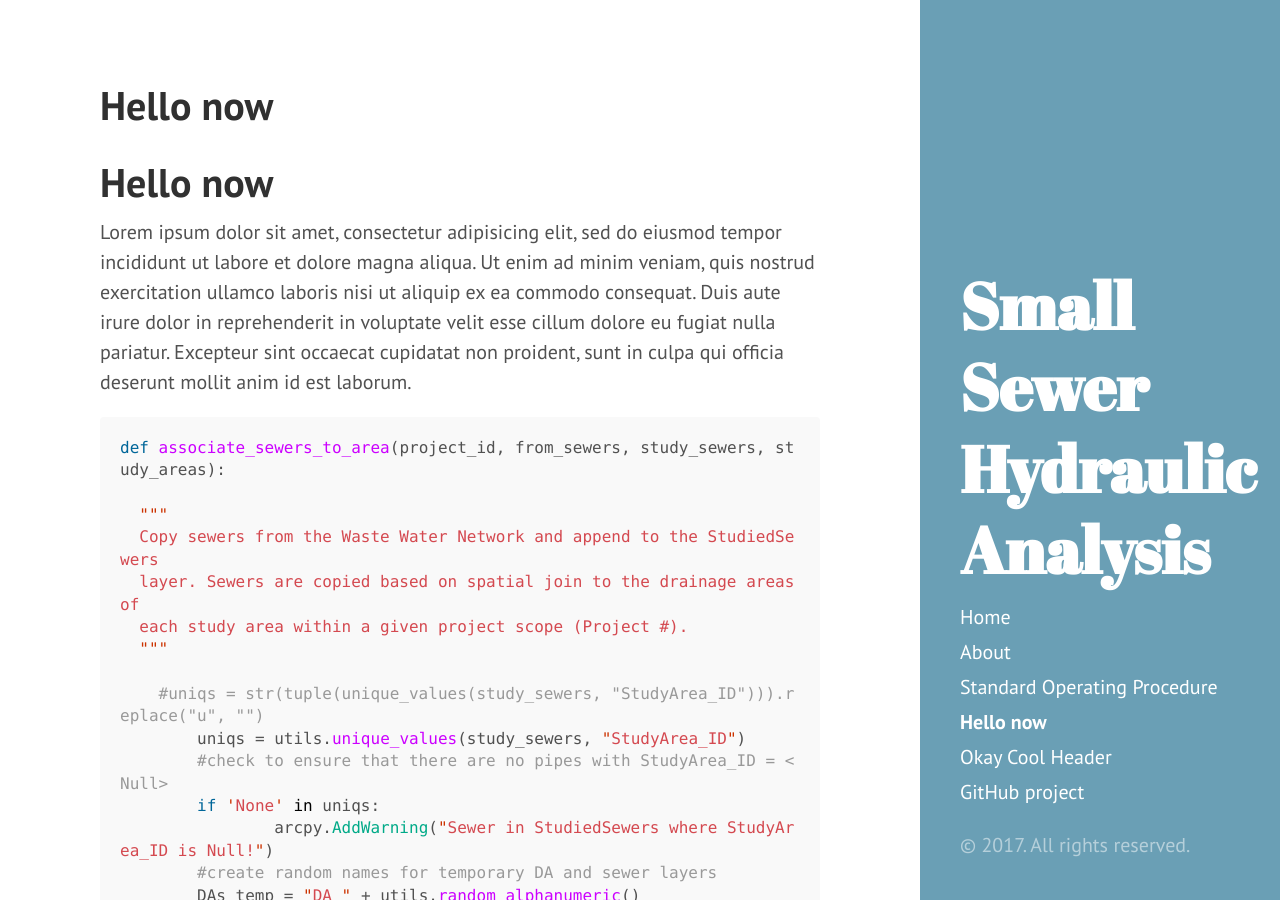
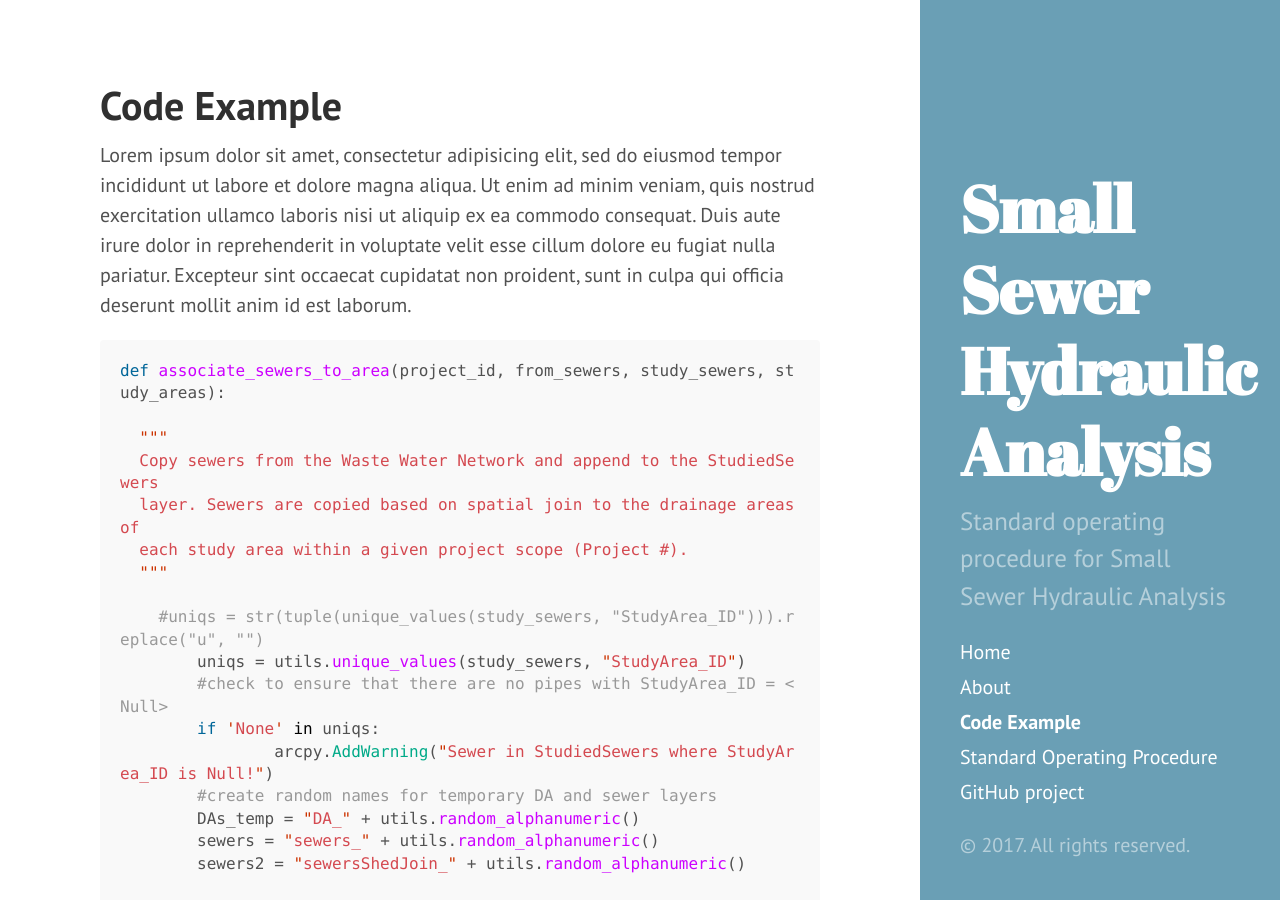
Before and after one commit to adams-cool-org/ssha3, a Jekyll site: the page built from docs/code-example.md, in a window 1280 px wide and 900 px high. Built offline with Jekyll 4.4.1, drawn with Linux system fonts in a browser that asks for light colours; our own code applies the rules of GitHub Pages for plain Markdown files.

Commit message:
table test

```diff
--- a/docs/_includes/sidebar.html
+++ b/docs/_includes/sidebar.html
@@ -6,7 +6,7 @@
           {{ site.title }}
         </a>
       </h1>
-      <!-- <p class="lead">{{ site.description }}</p> -->
+      <p class="lead">{{ site.description }}</p>
     </div>
 
     <nav class="sidebar-nav">
--- a/docs/code-example.md
+++ b/docs/code-example.md
@@ -1,5 +1,7 @@
-# Hello now
-
+---
+layout: page
+title: Code Example
+---
 
 Lorem ipsum dolor sit amet, consectetur adipisicing elit, sed do eiusmod tempor incididunt ut labore et dolore magna aliqua. Ut enim ad minim veniam, quis nostrud exercitation ullamco laboris nisi ut aliquip ex ea commodo consequat. Duis aute irure dolor in reprehenderit in voluptate velit esse cillum dolore eu fugiat nulla pariatur. Excepteur sint occaecat cupidatat non proident, sunt in culpa qui officia deserunt mollit anim id est laborum.
 
```
Also changed, not shown: docs/markdown.md (deleted, +0 -9 lines), docs/sop.md (+12 -7 lines).
